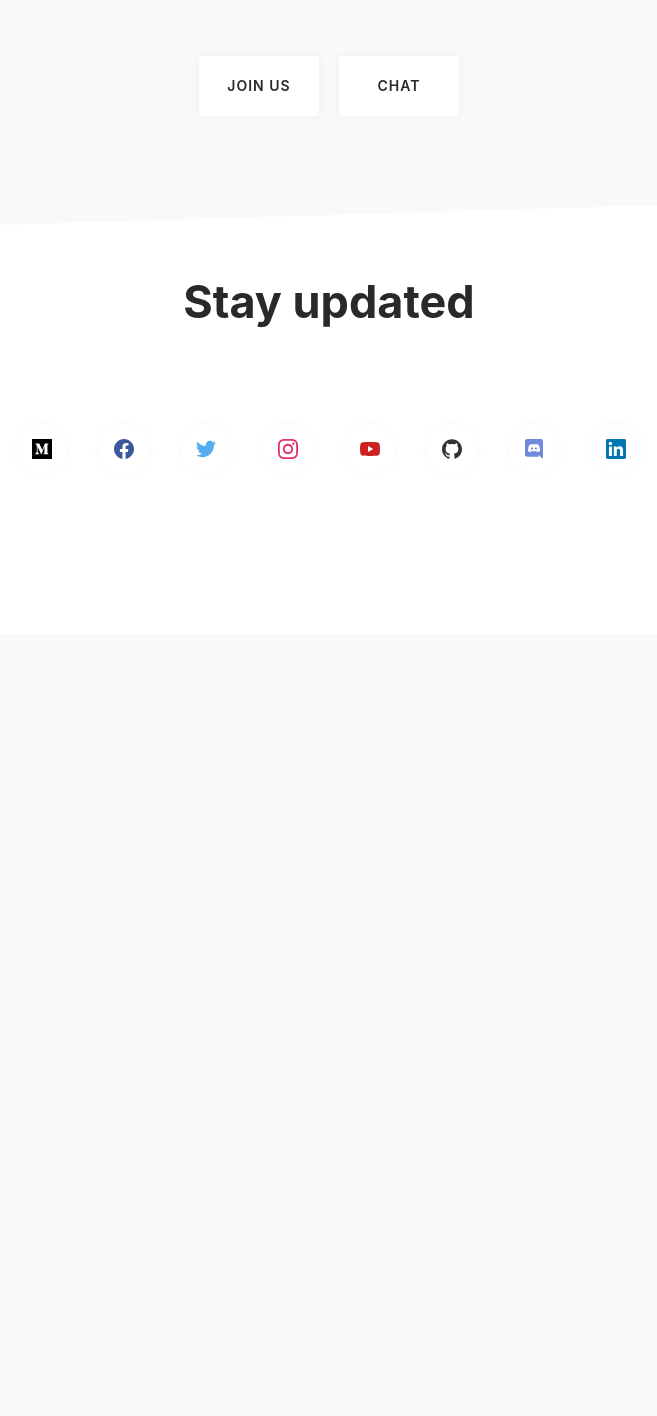
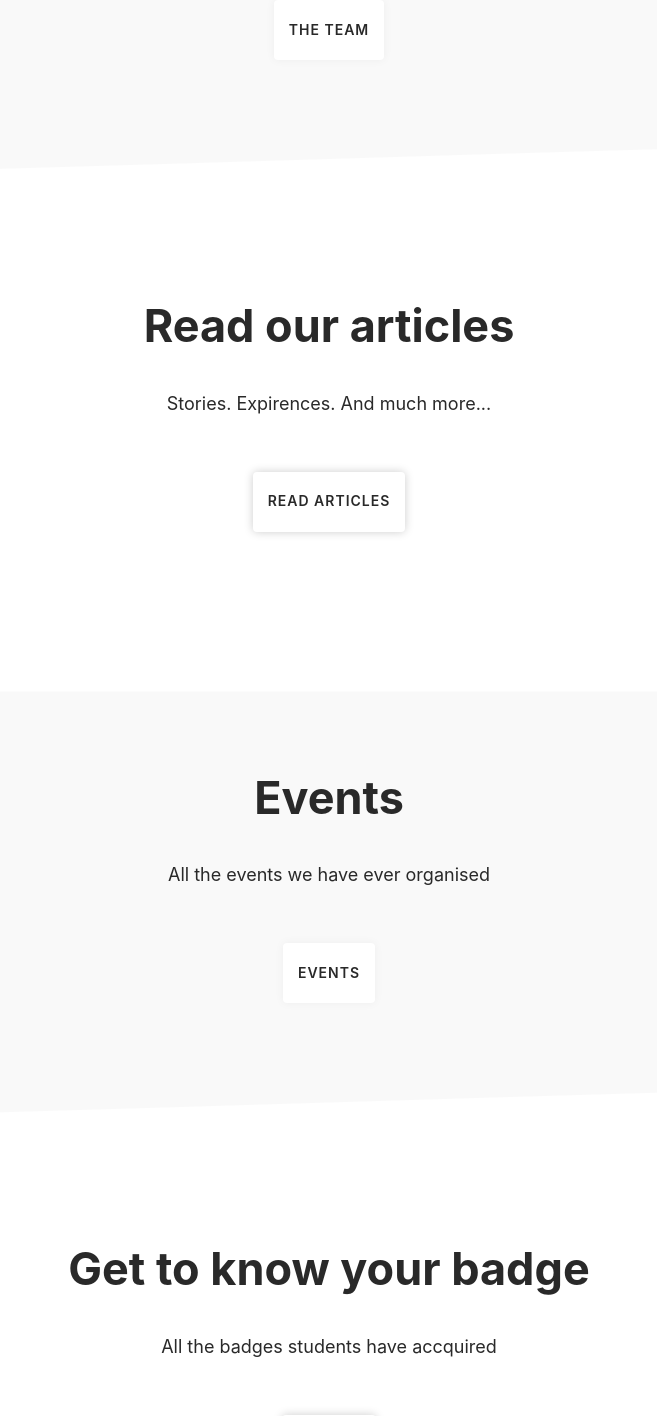
Before and after one commit to GDGCVITBHOPAL/dscvitbhopal.github.io, a Next.js app: page / in a window 1280 px wide. Shown: the part 1340-2756 px from the top of the page, without its empty margins (311-968 px from the left). Before the commit the page ends 1974 px from the top, so only its background shows below. Built offline with nearby package versions, Linux system fonts and the light colour scheme.

Commit message:
Sections added.

```diff
--- /dev/null
+++ b/components/index/articles.tsx
@@ -0,0 +1,93 @@
+import React from "react";
+import styled from "styled-components";
+import Link from "next/link";
+
+import { Section, Container } from "../global";
+
+import { lightTheme } from "../../styles/theme";
+
+const Article = () => {
+  return (
+    <Wrapper>
+      <Container>
+        <TextGroup>
+          <Title>Read our articles</Title>
+          <Info>Stories. Expirences. And much more...</Info>
+          <Flex>
+            <Link href="/articles">
+              <Button>Read Articles</Button>
+            </Link>
+          </Flex>
+        </TextGroup>
+      </Container>
+    </Wrapper>
+  );
+};
+export default Article;
+
+const Wrapper = styled(Section)`
+  background-color: ${(props) => props.theme.color.background};
+  clip-path: polygon(0 3vw, 100% 0, 100% 100%, 0 100%);
+  padding: 10rem 0;
+`;
+
+const TextGroup = styled.div`
+  display: flex;
+  flex-direction: column;
+  justify-content: center;
+  align-items: center;
+  @media (max-width: ${(props) => props.theme.screen.md}) {
+    align-items: flex-start;
+  }
+`;
+
+const Title = styled.div`
+  font-size: 45px;
+  font-weight: bolder;
+  margin-bottom: 2rem;
+  @media (max-width: ${(props) => props.theme.screen.md}) {
+    font-size: 38px;
+  }
+  @media (max-width: ${(props) => props.theme.screen.xs}) {
+    font-size: 30px;
+  }
+`;
+
+const Info = styled.div`
+  font-size: 18px;
+  text-align: center;
+  line-height: 40px;
+  margin-bottom: 3rem;
+  @media (max-width: ${(props) => props.theme.screen.md}) {
+    text-align: left;
+  }
+`;
+
+const Button = styled.div`
+  background: ${lightTheme.color.background};
+  color: ${lightTheme.color.text};
+
+  box-shadow: 0px 0px 10px 0px rgba(0, 0, 0, 0.2);
+
+  display: flex;
+  justify-content: center;
+  align-items: center;
+
+  padding: 0px 15px;
+  height: 60px;
+
+  font-weight: 600;
+  font-size: 14px;
+  letter-spacing: 1px;
+  text-transform: uppercase;
+
+  cursor: pointer;
+
+  border-radius: 4px;
+`;
+
+const Flex = styled.div`
+  display: flex;
+  justify-content: center;
+  width: 260px;
+`;
--- /dev/null
+++ b/components/index/badges.tsx
@@ -0,0 +1,93 @@
+import React from "react";
+import styled from "styled-components";
+import Link from "next/link";
+
+import { Section, Container } from "../global";
+
+import { lightTheme } from "../../styles/theme";
+
+const Badges = () => {
+  return (
+    <Wrapper>
+      <Container>
+        <TextGroup>
+          <Title>Get to know your badge</Title>
+          <Info>All the badges students have accquired</Info>
+          <Flex>
+            <Link href="/badges">
+              <Button>Badges</Button>
+            </Link>
+          </Flex>
+        </TextGroup>
+      </Container>
+    </Wrapper>
+  );
+};
+export default Badges;
+
+const Wrapper = styled(Section)`
+  background-color: ${(props) => props.theme.color.background};
+  clip-path: polygon(0 3vw, 100% 0, 100% 100%, 0 100%);
+  padding: 10rem 0;
+`;
+
+const TextGroup = styled.div`
+  display: flex;
+  flex-direction: column;
+  justify-content: center;
+  align-items: center;
+  @media (max-width: ${(props) => props.theme.screen.md}) {
+    align-items: flex-start;
+  }
+`;
+
+const Title = styled.div`
+  font-size: 45px;
+  font-weight: bolder;
+  margin-bottom: 2rem;
+  @media (max-width: ${(props) => props.theme.screen.md}) {
+    font-size: 38px;
+  }
+  @media (max-width: ${(props) => props.theme.screen.xs}) {
+    font-size: 30px;
+  }
+`;
+
+const Info = styled.div`
+  font-size: 18px;
+  text-align: center;
+  line-height: 40px;
+  margin-bottom: 3rem;
+  @media (max-width: ${(props) => props.theme.screen.md}) {
+    text-align: left;
+  }
+`;
+
+const Button = styled.div`
+  background: ${lightTheme.color.background};
+  color: ${lightTheme.color.text};
+
+  box-shadow: 0px 0px 10px 0px rgba(0, 0, 0, 0.2);
+
+  display: flex;
+  justify-content: center;
+  align-items: center;
+
+  padding: 0px 15px;
+  height: 60px;
+
+  font-weight: 600;
+  font-size: 14px;
+  letter-spacing: 1px;
+  text-transform: uppercase;
+
+  cursor: pointer;
+
+  border-radius: 4px;
+`;
+
+const Flex = styled.div`
+  display: flex;
+  justify-content: center;
+  width: 260px;
+`;
--- /dev/null
+++ b/components/index/events.tsx
@@ -0,0 +1,91 @@
+import React from "react";
+import styled from "styled-components";
+import Link from "next/link";
+
+import { Section, Container } from "../global";
+
+import { lightTheme } from "../../styles/theme";
+
+const Events = () => (
+  <Section>
+    <Container>
+      <TextGroup>
+        <Title>Events</Title>
+        <Info>All the events we have ever organised</Info>
+        <Flex>
+          <Link href="/events">
+            <Button>Events</Button>
+          </Link>
+        </Flex>
+      </TextGroup>
+    </Container>
+  </Section>
+);
+
+export default Events;
+
+const TextGroup = styled.div`
+  display: flex;
+  flex-direction: column;
+  justify-content: center;
+  align-items: center;
+  @media (max-width: ${(props) => props.theme.screen.md}) {
+    align-items: flex-start;
+  }
+
+  a {
+    text-decoration: none;
+  }
+`;
+
+const Title = styled.div`
+  font-size: 45px;
+  font-weight: bolder;
+  margin-bottom: 2rem;
+  @media (max-width: ${(props) => props.theme.screen.md}) {
+    font-size: 38px;
+  }
+  @media (max-width: ${(props) => props.theme.screen.xs}) {
+    font-size: 30px;
+  }
+`;
+
+const Info = styled.div`
+  font-size: 18px;
+  text-align: center;
+  line-height: 40px;
+  max-width: 55rem;
+  margin-bottom: 3rem;
+  @media (max-width: ${(props) => props.theme.screen.md}) {
+    text-align: left;
+  }
+`;
+
+const Button = styled.div`
+  background: ${lightTheme.color.background};
+  color: ${lightTheme.color.text};
+
+  box-shadow: 0px 0px 10px 0px rgba(0, 0, 0, 0.05);
+
+  display: flex;
+  justify-content: center;
+  align-items: center;
+
+  padding: 0px 15px;
+  height: 60px;
+
+  font-weight: 600;
+  font-size: 14px;
+  letter-spacing: 1px;
+  text-transform: uppercase;
+
+  cursor: pointer;
+
+  border-radius: 4px;
+`;
+
+const Flex = styled.div`
+  display: flex;
+  justify-content: center;
+  width: 260px;
+`;
--- /dev/null
+++ b/components/index/team.tsx
@@ -0,0 +1,91 @@
+import React from "react";
+import styled from "styled-components";
+import Link from "next/link";
+
+import { Section, Container } from "../global";
+
+import { lightTheme } from "../../styles/theme";
+
+const Team = () => (
+  <Section>
+    <Container>
+      <TextGroup>
+        <Title>Meet the team</Title>
+        <Info>Get to know the team.</Info>
+        <Flex>
+          <Link href="/team">
+            <Button>The Team</Button>
+          </Link>
+        </Flex>
+      </TextGroup>
+    </Container>
+  </Section>
+);
+
+export default Team;
+
+const TextGroup = styled.div`
+  display: flex;
+  flex-direction: column;
+  justify-content: center;
+  align-items: center;
+  @media (max-width: ${(props) => props.theme.screen.md}) {
+    align-items: flex-start;
+  }
+
+  a {
+    text-decoration: none;
+  }
+`;
+
+const Title = styled.div`
+  font-size: 45px;
+  font-weight: bolder;
+  margin-bottom: 2rem;
+  @media (max-width: ${(props) => props.theme.screen.md}) {
+    font-size: 38px;
+  }
+  @media (max-width: ${(props) => props.theme.screen.xs}) {
+    font-size: 30px;
+  }
+`;
+
+const Info = styled.div`
+  font-size: 18px;
+  text-align: center;
+  line-height: 40px;
+  max-width: 55rem;
+  margin-bottom: 3rem;
+  @media (max-width: ${(props) => props.theme.screen.md}) {
+    text-align: left;
+  }
+`;
+
+const Button = styled.div`
+  background: ${lightTheme.color.background};
+  color: ${lightTheme.color.text};
+
+  box-shadow: 0px 0px 10px 0px rgba(0, 0, 0, 0.05);
+
+  display: flex;
+  justify-content: center;
+  align-items: center;
+
+  padding: 0px 15px;
+  height: 60px;
+
+  font-weight: 600;
+  font-size: 14px;
+  letter-spacing: 1px;
+  text-transform: uppercase;
+
+  cursor: pointer;
+
+  border-radius: 4px;
+`;
+
+const Flex = styled.div`
+  display: flex;
+  justify-content: center;
+  width: 260px;
+`;
--- a/pages/index.tsx
+++ b/pages/index.tsx
@@ -3,8 +3,12 @@ import Head from "next/head";
 
 import Header from "../components/index/header";
 import About from "../components/index/about";
+import Team from "../components/index/team";
+import Article from "../components/index/articles";
 import Join from "../components/index/join";
 import Footer from "../components/index/footer";
+import Events from "../components/index/events";
+import Badges from "../components/index/badges";
 
 const Home = () => {
   return (
@@ -14,6 +18,10 @@ const Home = () => {
       </Head>
       <Header />
       <About />
+      <Team />
+      <Article />
+      <Events />
+      <Badges />
       <Join />
       <Footer />
     </>
```
